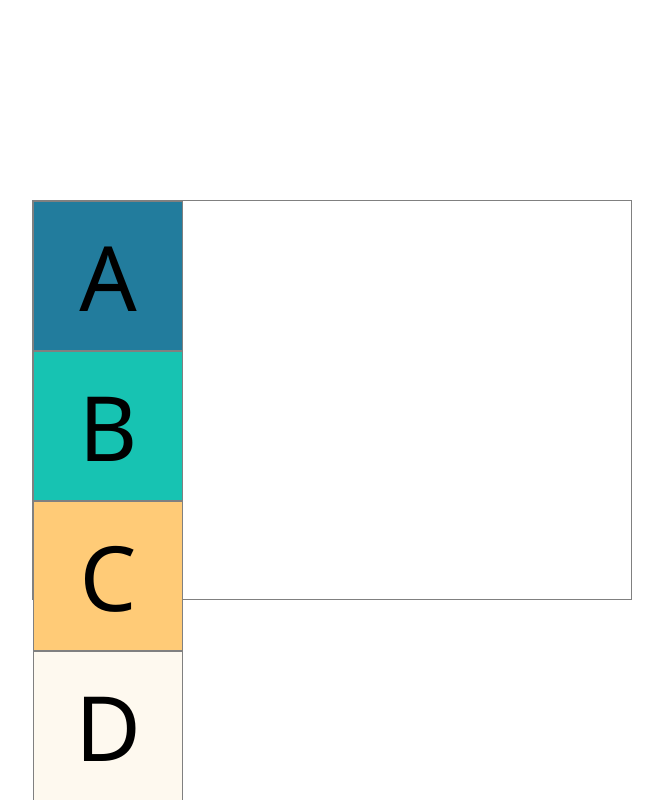
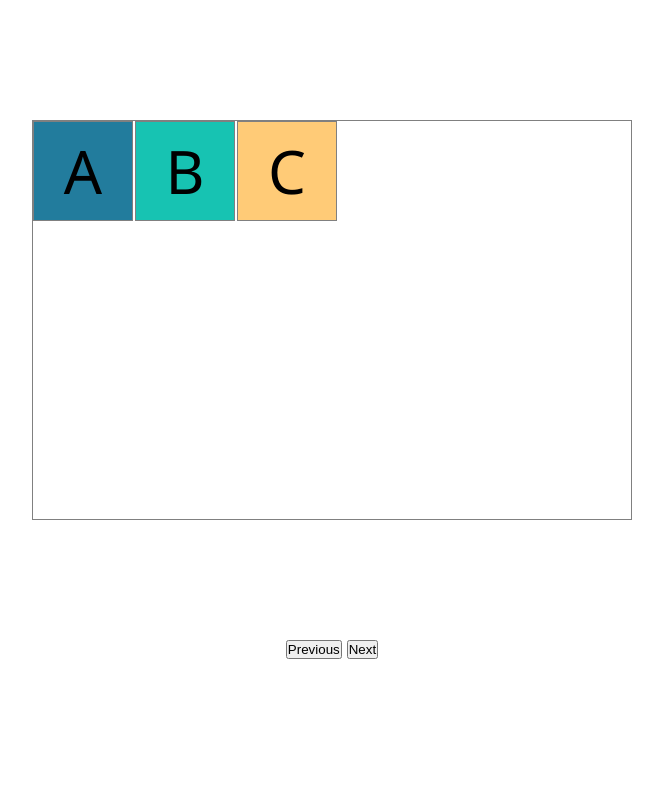
Before and after one commit to bassoGeorge/poc-radix-mui, a Next.js app: page /carousel in a window 1280 px wide. Shown: the whole page, without its empty margins (308-971 px from the left). Built offline with nearby package versions, Linux system fonts and the light colour scheme.

Commit message:
Beautiful rotating view in

```diff
--- /dev/null
+++ b/src/carousel-experiment/rotating-list.ts
@@ -0,0 +1,28 @@
+export function getView<T>(data: T[], index: number, size: number) {
+  if (size > data.length) {
+    throw new Error(
+      "Cannot function for apurture size larger than the data set"
+    );
+  }
+
+  if (index >= data.length) {
+    throw new Error("out of bounds index");
+  }
+
+  const res: T[] = [];
+
+  let i;
+  let s;
+  for (i = index, s = 0; i < data.length && s < size; i++, s++) {
+    res.push(data[i]);
+  }
+
+  if (res.length < size) {
+    const pendingCount = size - res.length;
+    for (i = 0; i < pendingCount; i++) {
+      res.push(data[i]);
+    }
+  }
+
+  return res;
+}
--- a/src/pages/carousel.tsx
+++ b/src/pages/carousel.tsx
@@ -1,14 +1,28 @@
 import { Box } from "@mui/system";
-import React from "react";
+import React, { useCallback, useEffect, useState } from "react";
+import { getView } from "../carousel-experiment/rotating-list";
 
 export default function CarouselPage() {
-  const dataList = [Cv.A, Cv.B, Cv.C, Cv.D, Cv.E, Cv.F, Cv.G];
+  const [idx, setIdx] = useState(0);
+  const [view, setView] = useState<CardProps[]>([]);
+
+  useEffect(() => {
+    setView(getView(FULL_LIST, idx, 3));
+  }, [idx])
+
   return (
+    <>
     <Wrapper>
-      {dataList.map(d => <Card {...d} key={d.key} />)}
+      {view.map(d => <Card {...d} key={d.key} />)}
     </Wrapper>
+    <Box sx={{ display: 'flex', justifyContent: 'center', gap: 2 }}>
+      <button onClick={() => setIdx(idx => idx == 0 ? FULL_LIST.length - 1 : idx - 1)}>Previous</button>
+      <button onClick={() => setIdx(idx => (idx + 1) % FULL_LIST.length) }>Next</button>
+    </Box>
+    </>
   );
 }
+
 
 const Cv: Record<string, CardProps> = {
   A: { value: 'A', key: 'A', background: '#227c9d' },
@@ -19,6 +33,7 @@ const Cv: Record<string, CardProps> = {
   F: { value: 'F', key: 'F', background: '#227c9d' },
   G: { value: 'G', key: 'G', background: '#17c3b2' },
 }
+const FULL_LIST = [Cv.A, Cv.B, Cv.C, Cv.D, Cv.E, Cv.F, Cv.G];
 
 type CardProps = {
   value: string;
@@ -31,12 +46,12 @@ function Card(config: CardProps) {
     <Box
       key={config.key}
       sx={{
-        height: 150,
-        width: 150,
+        height: 100,
+        width: 100,
         backgroundColor: config.background,
         display: "grid",
         placeItems: "center",
-        fontSize: 90,
+        fontSize: 60,
         border: "1px solid grey",
       }}
     >
@@ -53,7 +68,7 @@ function Wrapper({ children }: React.PropsWithChildren) {
         display: "flex",
         justifyContent: "center",
         alignItems: "center",
-        height: "100vh",
+        height: "80vh",
       }}
     >
       <Box
@@ -62,6 +77,8 @@ function Wrapper({ children }: React.PropsWithChildren) {
           border: "1px solid grey",
           height: 400,
           position: "relative",
+          display: 'flex',
+          gap: 1
         }}
       >
         {children}
```
